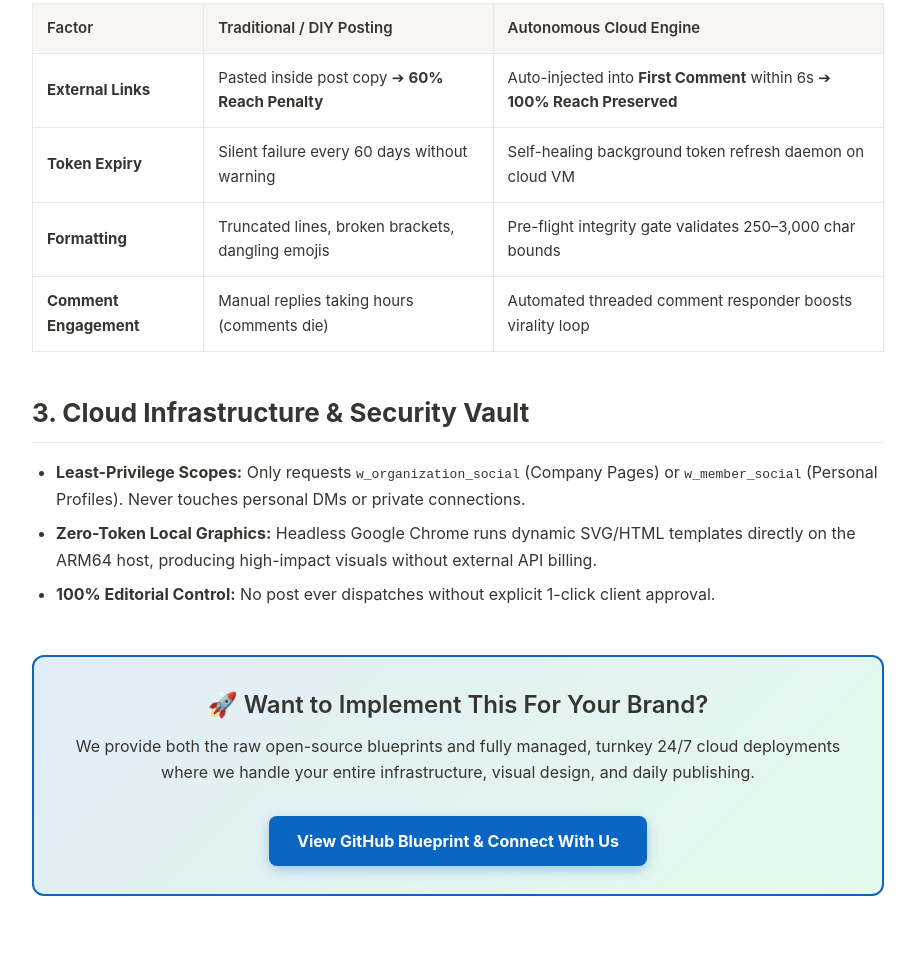
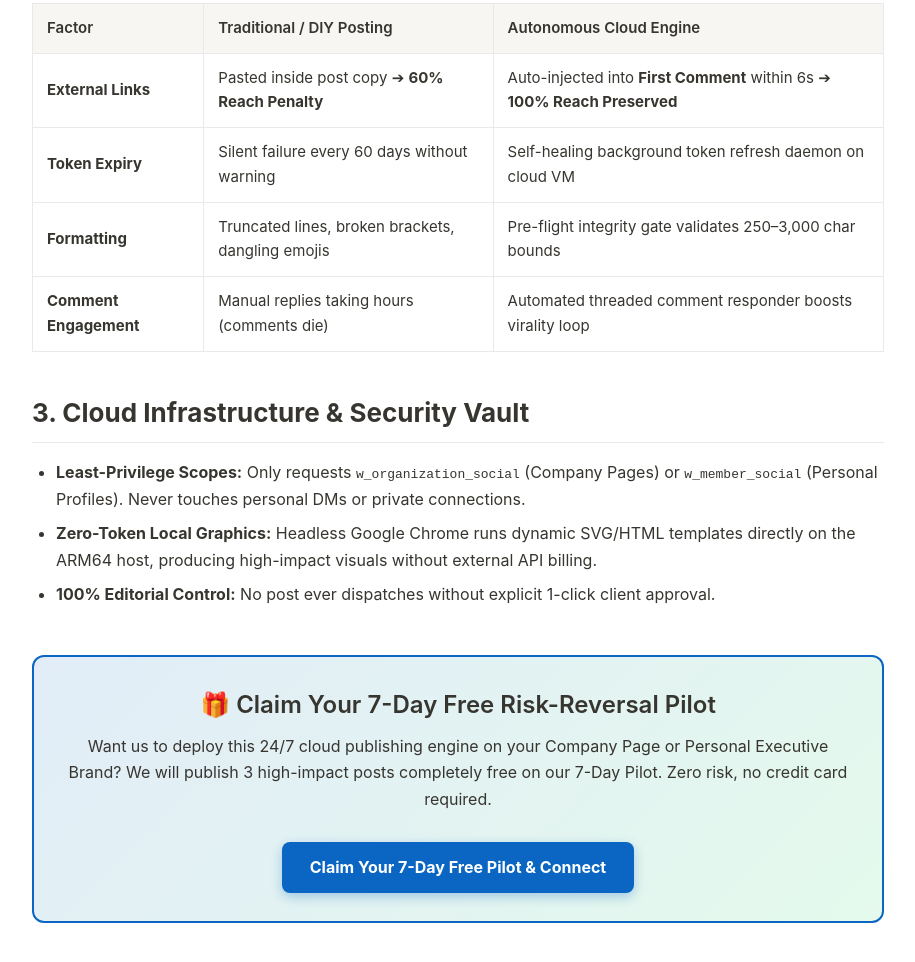
Before and after one commit to Amz34/linkedin-cloud-autopost-engine, a plain HTML site: page blueprint.html in a window 1280 px wide. Shown: the part 1462-2424 px from the top of the page, without its empty margins (182-1097 px from the left). Drawn offline with Linux system fonts and the light colour scheme.

Commit message:
update: author to Aamir Zameer and add 7-day free trial funnel

```diff
--- a/blueprint.html
+++ b/blueprint.html
@@ -189,7 +189,7 @@
       <div class="prop-label"><span>🏷️</span> Status</div>
       <div class="prop-val"><span class="tag">Production Architecture</span> <span class="tag">Open Blueprint</span></div>
       <div class="prop-label"><span>👤</span> Author</div>
-      <div class="prop-val">Senior Forward-Deployed Engineering (FDE)</div>
+      <div class="prop-val">Aamir Zameer</div>
       <div class="prop-label"><span>🛡️</span> Security Tier</div>
       <div class="prop-val">Fail-Closed Scoped OAuth Vault (AES-256)</div>
       <div class="prop-label"><span>🌐</span> Channels</div>
@@ -277,9 +277,9 @@
     </ul>
 
     <div class="cta-banner">
-      <h3>🚀 Want to Implement This For Your Brand?</h3>
-      <p>We provide both the raw open-source blueprints and fully managed, turnkey 24/7 cloud deployments where we handle your entire infrastructure, visual design, and daily publishing.</p>
-      <a href="https://github.com/Amz34/linkedin-cloud-autopost-engine" class="cta-btn" target="_blank">View GitHub Blueprint & Connect With Us</a>
+      <h3>🎁 Claim Your 7-Day Free Risk-Reversal Pilot</h3>
+      <p>Want us to deploy this 24/7 cloud publishing engine on your Company Page or Personal Executive Brand? We will publish 3 high-impact posts completely free on our 7-Day Pilot. Zero risk, no credit card required.</p>
+      <a href="https://github.com/Amz34/linkedin-cloud-autopost-engine" class="cta-btn" target="_blank">Claim Your 7-Day Free Pilot & Connect</a>
     </div>
   </div>
 </body>
```
Also changed, not shown: index.html (+4 -4 lines).
